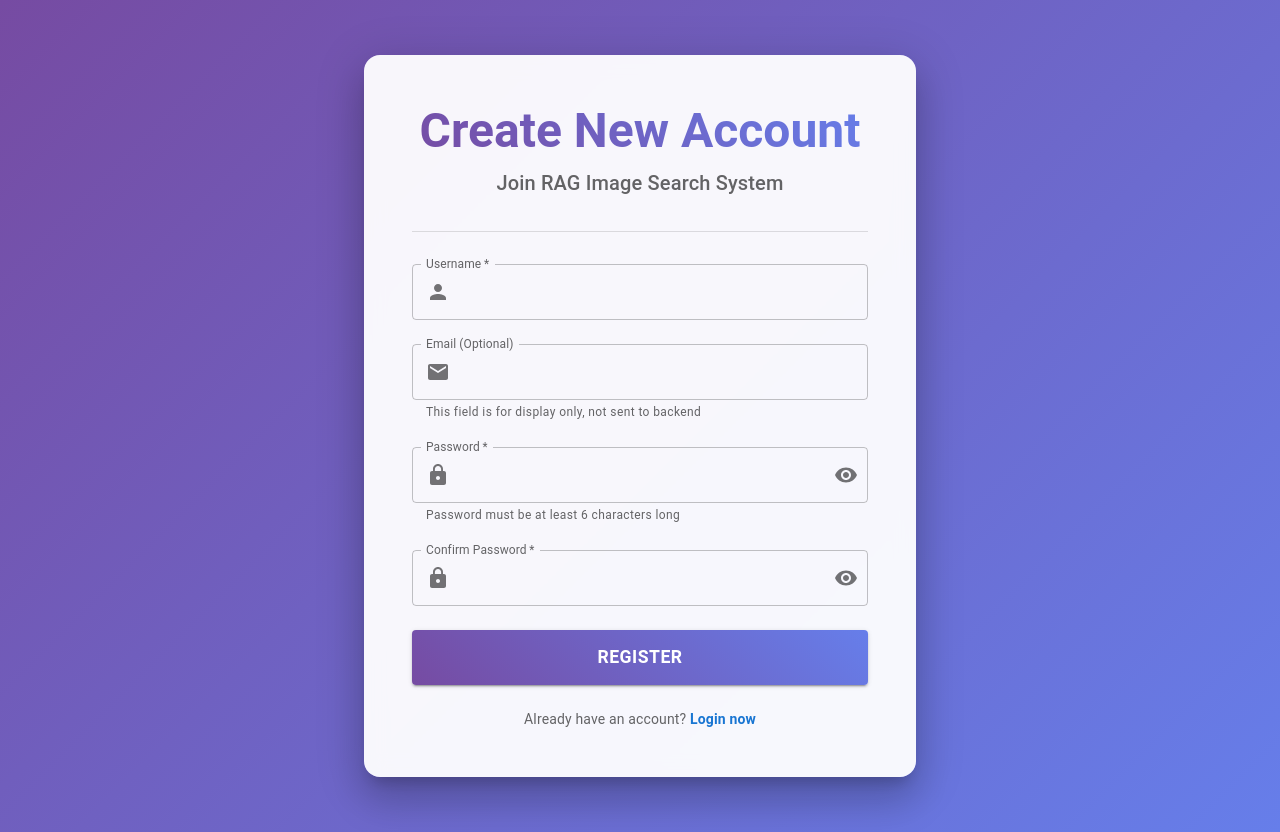
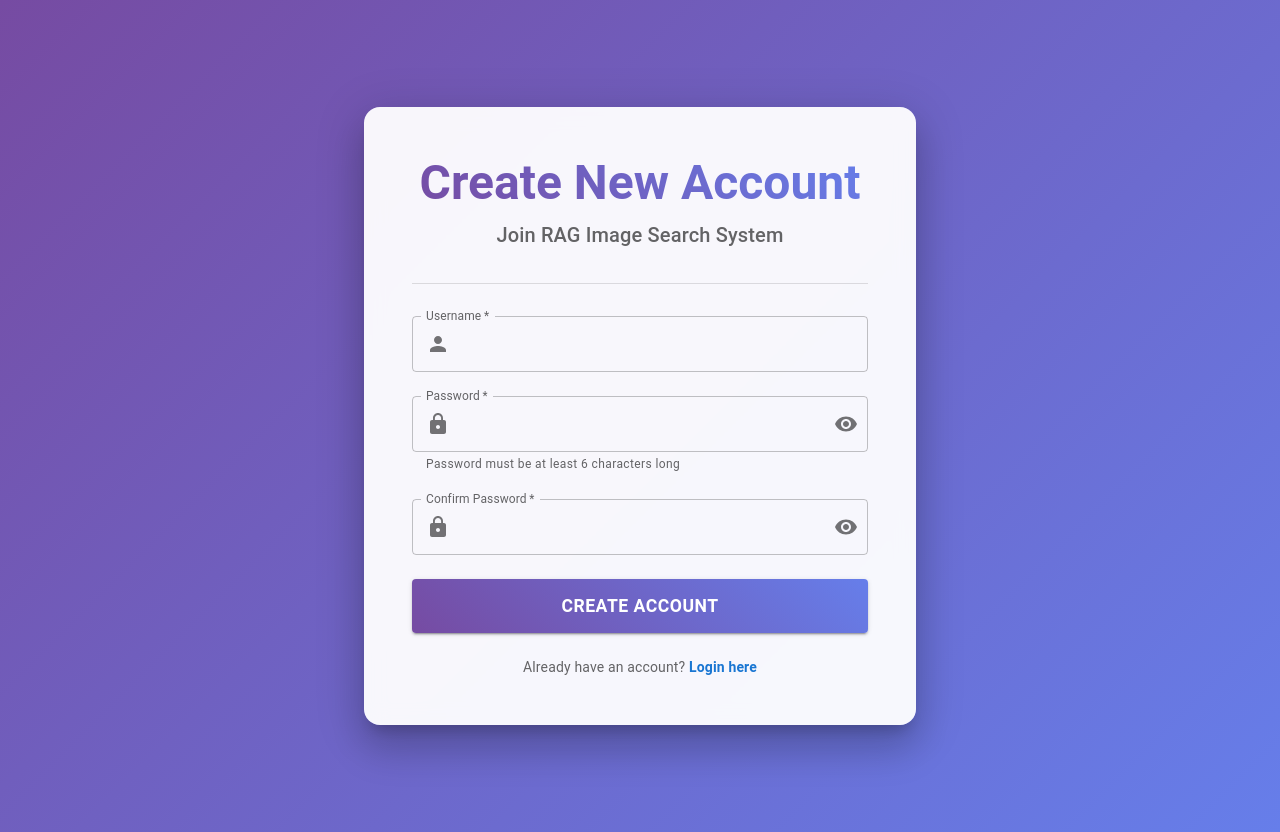
Before and after one commit to kuowilliam/cloud-midterm, a React (Create React App) app in the folder frontend/: page /register in a window 1280 px wide. Built offline with nearby package versions, Linux system fonts and the light colour scheme.

Commit message:
add welcome user

```diff
--- a/frontend/src/components/Layout/AppLayout.js
+++ b/frontend/src/components/Layout/AppLayout.js
@@ -99,7 +99,7 @@ export default function AppLayout({ children }) {
   const [anchorEl, setAnchorEl] = useState(null);
   const navigate = useNavigate();
   const location = useLocation();
-  const { isAuthenticated, logout } = useAuth();
+  const { isAuthenticated, username, logout } = useAuth();
 
   const handleMenuOpen = (e) => setAnchorEl(e.currentTarget);
   const handleMenuClose = () => setAnchorEl(null);
@@ -205,6 +205,19 @@ export default function AppLayout({ children }) {
               RAG Image Search System
           </Typography>
 
+          {isAuthenticated && username && (
+            <Typography
+              variant="body1"
+              sx={{
+                mr: 2,
+                fontWeight: 500,
+                color: 'inherit'
+              }}
+            >
+              welcome, {username}
+            </Typography>
+          )}
+
           <Button
             color="inherit"
             onClick={handleLoginLogout}
--- a/frontend/src/hooks/AuthContext.js
+++ b/frontend/src/hooks/AuthContext.js
@@ -6,13 +6,15 @@ export const AuthProvider = ({ children }) => {
   // 只在初始化時讀一次，改用 sessionStorage
   const [accessToken, setAccessToken] = useState(() => sessionStorage.getItem('access_token'));
   const [tokenType, setTokenType] = useState(() => sessionStorage.getItem('token_type'));
+  const [username, setUsername] = useState(() => sessionStorage.getItem('username'));
   const [isAuthenticated, setIsAuthenticated] = useState(() => !!sessionStorage.getItem('access_token'));
 
   // login 時立刻同步到 sessionStorage
-  const login = ({ access_token, token_type }) => {
+  const login = ({ access_token, token_type, username }) => {
     // 1. 先存到 sessionStorage
     sessionStorage.setItem('access_token', access_token);
     sessionStorage.setItem('token_type', token_type);
+    sessionStorage.setItem('username', username);
     // 2. 清除舊 Key（如有）
     sessionStorage.removeItem('authToken');
     sessionStorage.removeItem('authTokenType');
@@ -20,6 +22,7 @@ export const AuthProvider = ({ children }) => {
     // 3. 再更新 state
     setAccessToken(access_token);
     setTokenType(token_type);
+    setUsername(username);
     setIsAuthenticated(true);
   };
 
@@ -27,16 +30,18 @@ export const AuthProvider = ({ children }) => {
     // 清除所有跟身份有關的 Key
     sessionStorage.removeItem('access_token');
     sessionStorage.removeItem('token_type');
+    sessionStorage.removeItem('username');
     sessionStorage.removeItem('authToken');
     sessionStorage.removeItem('authTokenType');
     sessionStorage.removeItem('token');
     setAccessToken(null);
     setTokenType(null);
+    setUsername(null);
     setIsAuthenticated(false);
   };
 
   return (
-    <AuthContext.Provider value={{ accessToken, tokenType, isAuthenticated, login, logout }}>
+    <AuthContext.Provider value={{ accessToken, tokenType, username, isAuthenticated, login, logout }}>
       {children}
     </AuthContext.Provider>
   );
--- a/frontend/src/pages/LoginPage.js
+++ b/frontend/src/pages/LoginPage.js
@@ -42,7 +42,7 @@ const LoginPage = () => {
 
     try {
       const creds = await AuthService.login(username, password);
-      login(creds);
+      login({ ...creds, username });
       navigate('/');
     } catch (err) {
       console.error('Login error:', err);
--- a/frontend/src/pages/RegisterPage.js
+++ b/frontend/src/pages/RegisterPage.js
@@ -16,7 +16,6 @@ import {
 } from '@mui/material';
 import {
   Person as PersonIcon,
-  Email as EmailIcon,
   Lock as LockIcon,
   Visibility,
   VisibilityOff,
@@ -26,7 +25,6 @@ import AuthService from '../services/AuthService';
 
 const RegisterPage = () => {
     const [username, setUsername] = useState('');
-  const [email, setEmail] = useState('');
     const [password, setPassword] = useState('');
     const [confirmPassword, setConfirmPassword] = useState('');
     const [error, setError] = useState('');
@@ -136,25 +134,6 @@ const RegisterPage = () => {
 
             <TextField
               fullWidth
-              label="Email (Optional)"
-                            type="email"
-              variant="outlined"
-                            value={email}
-                            onChange={(e) => setEmail(e.target.value)}
-              sx={{ mb: 3 }}
-              disabled={loading}
-              InputProps={{
-                startAdornment: (
-                  <InputAdornment position="start">
-                    <EmailIcon color="action" />
-                  </InputAdornment>
-                ),
-              }}
-              helperText="This field is for display only, not sent to backend"
-            />
-
-            <TextField
-              fullWidth
               label="Password"
               type={showPassword ? 'text' : 'password'}
               variant="outlined"
@@ -219,11 +198,7 @@ const RegisterPage = () => {
             )}
 
             {success && (
-              <Alert
-                severity="success"
-                sx={{ mb: 3 }}
-                icon={<CheckCircleIcon />}
-              >
+              <Alert severity="success" sx={{ mb: 3 }} icon={<CheckCircleIcon />}>
                 {success}
               </Alert>
             )}
@@ -233,23 +208,19 @@ const RegisterPage = () => {
               fullWidth
               variant="contained"
               size="large"
-              disabled={loading || !!success}
+              disabled={loading}
               sx={{
                 py: 1.5,
                 fontSize: '1.1rem',
                 fontWeight: 600,
-                background: success
-                  ? 'linear-gradient(45deg, #4caf50, #45a049)'
-                  : 'linear-gradient(45deg, #764ba2, #667eea)',
+                background: 'linear-gradient(45deg, #764ba2, #667eea)',
                 '&:hover': {
-                  background: success
-                    ? 'linear-gradient(45deg, #4caf50, #45a049)'
-                    : 'linear-gradient(45deg, #6a4190, #5a6fd8)',
+                  background: 'linear-gradient(45deg, #6a4190, #5a6fd8)',
                 },
                 mb: 3,
               }}
             >
-              {loading ? 'Registering...' : success ? 'Registration Successful!' : 'Register'}
+              {loading ? 'Creating Account...' : 'Create Account'}
             </Button>
 
             <Box sx={{ textAlign: 'center' }}>
@@ -267,7 +238,7 @@ const RegisterPage = () => {
                     },
                   }}
                 >
-                  Login now
+                  Login here
                 </MuiLink>
               </Typography>
             </Box>
@@ -275,7 +246,7 @@ const RegisterPage = () => {
         </Paper>
       </Container>
     </Box>
-    );
+  );
 };
 
 export default RegisterPage;
```
